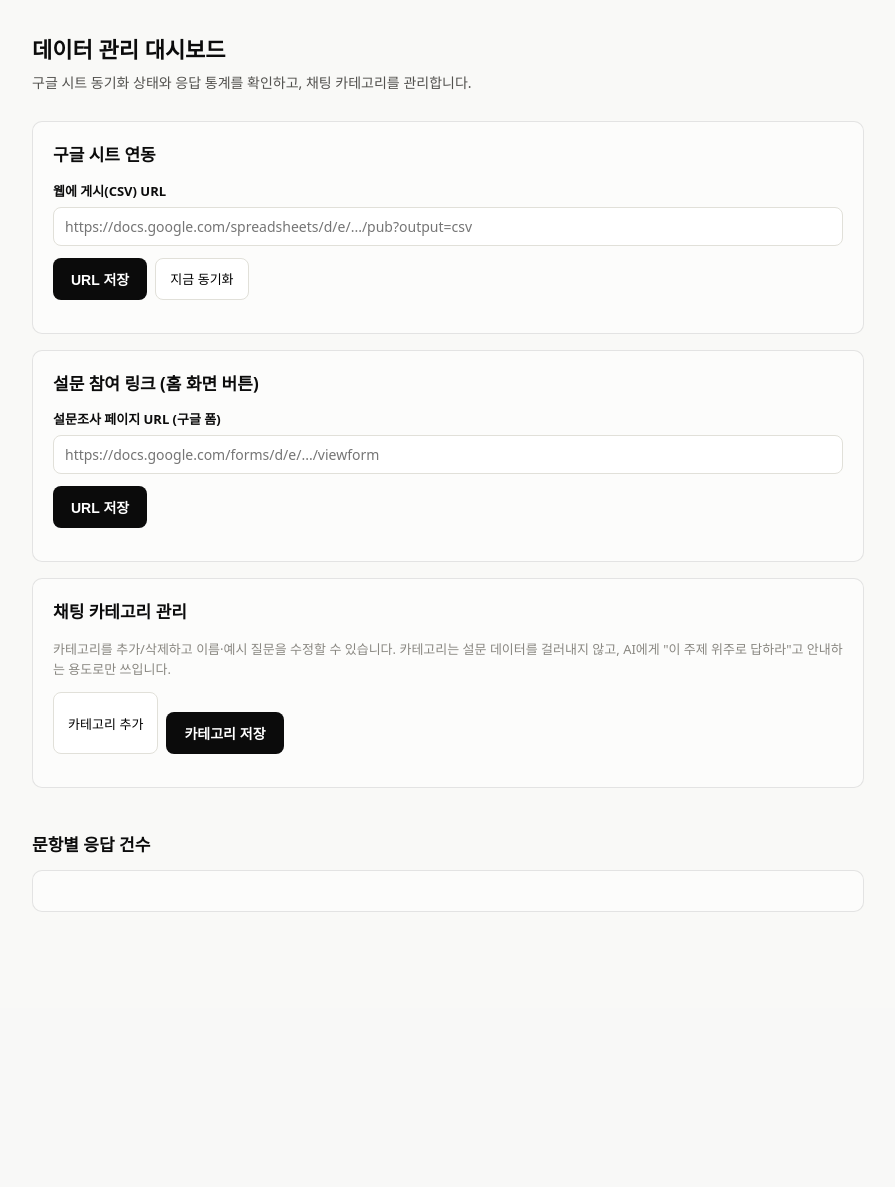
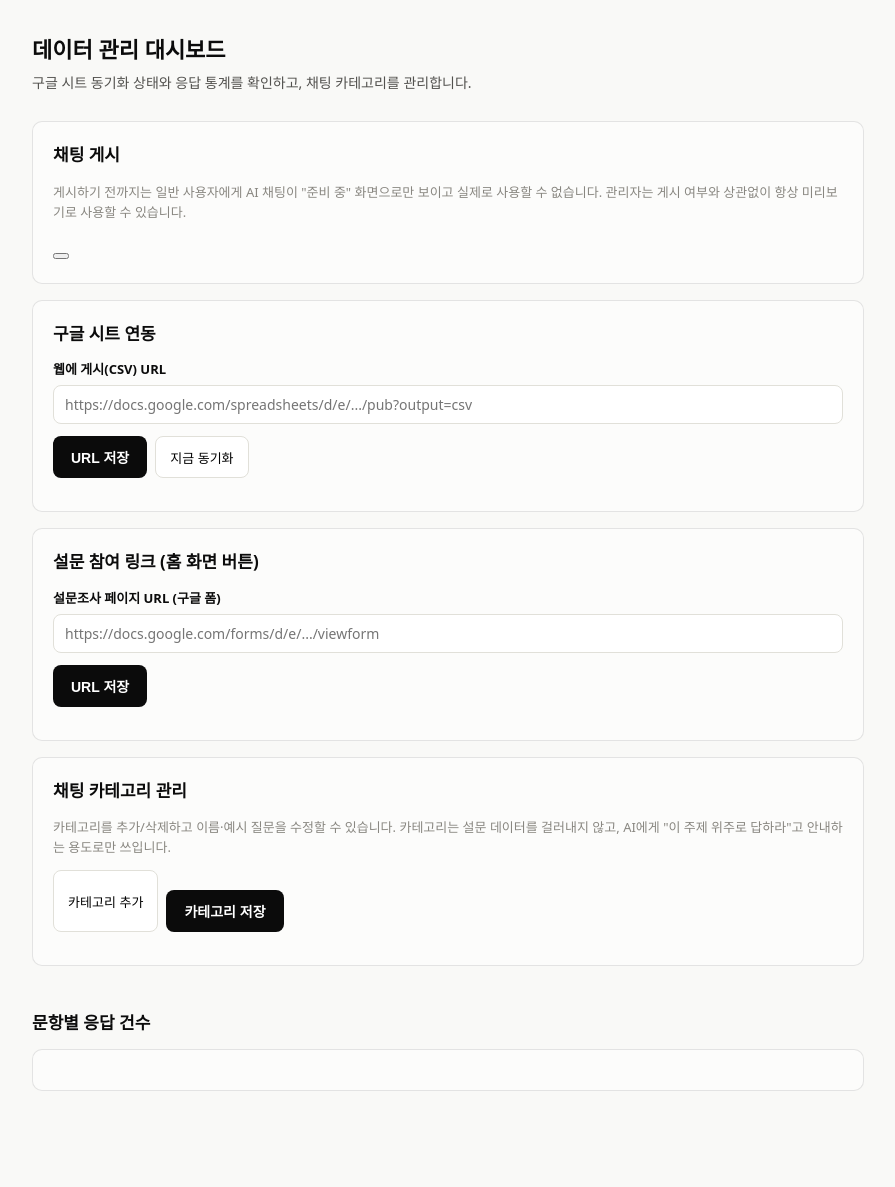
Before and after one commit to LSWCNE/KR_JP_Special, a FastAPI app: template app/templates/admin.html in a window 1280 px wide. Shown: the part 67-1254 px from the top of the page, without its empty margins (192-1087 px from the left). Before the commit the page ends 979 px from the top, so only its background shows below. Run offline with FastAPI, Linux system fonts and the light colour scheme; the template is opened without the code that fills it, so the values that code supplies are empty.

Commit message:
파일 수정

```diff
--- a/app/main.py
+++ b/app/main.py
@@ -9,14 +9,15 @@ from dotenv import load_dotenv
 
 load_dotenv()
 
-from fastapi import FastAPI, Form, Request
+from fastapi import Depends, FastAPI, Form, Request
 from fastapi.responses import RedirectResponse
 from fastapi.staticfiles import StaticFiles
 from fastapi.templating import Jinja2Templates
+from sqlalchemy.orm import Session
 
-from app.database import Base, engine
+from app.database import Base, engine, get_db
 from app.routers import admin, ai
-from app.services import admin_auth
+from app.services import admin_auth, sheet_sync
 
 Base.metadata.create_all(bind=engine)
 
@@ -32,8 +33,12 @@ app.include_router(ai.router)
 
 
 @app.get("/")
-def home(request: Request):
-    return templates.TemplateResponse(request, "chat.html", {"is_admin": admin_auth.is_admin_request(request)})
+def home(request: Request, db: Session = Depends(get_db)):
+    is_admin = admin_auth.is_admin_request(request)
+    return templates.TemplateResponse(request, "chat.html", {
+        "is_admin": is_admin,
+        "chat_published": sheet_sync.is_chat_published(db),
+    })
 
 
 @app.get("/admin")
--- a/app/schemas.py
+++ b/app/schemas.py
@@ -29,3 +29,7 @@ class CategoryIn(BaseModel):
 
 class CategoriesIn(BaseModel):
     categories: list[CategoryIn]
+
+
+class PublishIn(BaseModel):
+    published: bool
--- a/app/services/sheet_sync.py
+++ b/app/services/sheet_sync.py
@@ -23,6 +23,7 @@ CSV_URL_KEY = "csv_url"
 LAST_SYNCED_AT_KEY = "last_synced_at"
 LAST_SYNC_SUMMARY_KEY = "last_sync_summary"
 SURVEY_FORM_URL_KEY = "survey_form_url"
+CHAT_PUBLISHED_KEY = "chat_published"
 
 TIMESTAMP_HEADER_CANDIDATES = {"타임스탬프", "timestamp", "タイムスタンプ"}
 
@@ -40,6 +41,11 @@ def set_setting(db: Session, key: str, value: str):
         row = AppSetting(key=key, value=value)
         db.add(row)
     db.commit()
+
+
+def is_chat_published(db: Session) -> bool:
+    """관리자가 '게시'를 누르기 전까지는 기본적으로 미게시 상태."""
+    return get_setting(db, CHAT_PUBLISHED_KEY) == "true"
 
 
 def _row_hash(row: dict) -> str:
--- a/app/static/i18n.js
+++ b/app/static/i18n.js
@@ -24,9 +24,17 @@ const I18N = {
     "chat.generating": "답변을 생성하는 중...",
     "chat.error_prefix": "오류: ",
     "chat.example_prefix": "예시 질문 (클릭하면 바로 질문됩니다)",
+    "chat.not_published": "아직 채팅 서비스가 준비 중입니다. 조금만 기다려주세요.",
+    "chat.preview_banner": "⚠ 아직 게시되지 않았습니다. 지금은 관리자에게만 보이는 미리보기 화면입니다.",
 
     "admin.title": "데이터 관리 대시보드",
     "admin.subtitle": "구글 시트 동기화 상태와 응답 통계를 확인하고, 채팅 카테고리를 관리합니다.",
+    "admin.publish_section_title": "채팅 게시",
+    "admin.publish_hint": "게시하기 전까지는 일반 사용자에게 AI 채팅이 \"준비 중\" 화면으로만 보이고 실제로 사용할 수 없습니다. 관리자는 게시 여부와 상관없이 항상 미리보기로 사용할 수 있습니다.",
+    "admin.publish_status_on": "현재 상태: 게시됨 (사용자가 사용할 수 있습니다)",
+    "admin.publish_status_off": "현재 상태: 게시되지 않음 (사용자에게는 준비 중 화면만 보입니다)",
+    "admin.publish_btn": "게시하기",
+    "admin.unpublish_btn": "게시 취소",
     "admin.sheet_section_title": "구글 시트 연동",
     "admin.csv_label": "웹에 게시(CSV) URL",
     "admin.save_btn": "URL 저장",
@@ -80,9 +88,17 @@ const I18N = {
     "chat.generating": "回答を作成しています...",
     "chat.error_prefix": "エラー: ",
     "chat.example_prefix": "質問例(クリックするとすぐ質問できます)",
+    "chat.not_published": "まだチャットサービスは準備中です。もう少しお待ちください。",
+    "chat.preview_banner": "⚠ まだ公開されていません。現在は管理者にのみ見えるプレビュー画面です。",
 
     "admin.title": "データ管理ダッシュボード",
     "admin.subtitle": "Googleスプレッドシートの同期状況と回答統計を確認し、チャットカテゴリーを管理します。",
+    "admin.publish_section_title": "チャットの公開",
+    "admin.publish_hint": "公開するまでは、一般ユーザーにはAIチャットが「準備中」画面としてのみ表示され、実際には使用できません。管理者は公開状態に関係なく、常にプレビューとして利用できます。",
+    "admin.publish_status_on": "現在の状態: 公開中(ユーザーが利用できます)",
+    "admin.publish_status_off": "現在の状態: 未公開(ユーザーには準備中画面のみ表示されます)",
+    "admin.publish_btn": "公開する",
+    "admin.unpublish_btn": "公開を取り消す",
     "admin.sheet_section_title": "Googleスプレッドシート連携",
     "admin.csv_label": "ウェブに公開(CSV)のURL",
     "admin.save_btn": "URLを保存",
--- a/app/templates/admin.html
+++ b/app/templates/admin.html
@@ -4,6 +4,13 @@
 {% block content %}
 <h1 data-i18n="admin.title">데이터 관리 대시보드</h1>
 <p class="subtitle" data-i18n="admin.subtitle">구글 시트 동기화 상태와 응답 통계를 확인하고, 채팅 카테고리를 관리합니다.</p>
+
+<div class="card">
+  <h2 style="margin-top:0" data-i18n="admin.publish_section_title">채팅 게시</h2>
+  <p class="hint" data-i18n="admin.publish_hint">게시하기 전까지는 일반 사용자에게 AI 채팅이 "준비 중" 화면으로만 보이고 실제로 사용할 수 없습니다. 관리자는 게시 여부와 상관없이 항상 미리보기로 사용할 수 있습니다.</p>
+  <p style="margin-top:12px"><b id="publish-status-label"></b></p>
+  <button style="margin-top:12px" id="publish-toggle-btn"></button>
+</div>
 
 <div class="card">
   <h2 style="margin-top:0" data-i18n="admin.sheet_section_title">구글 시트 연동</h2>
@@ -45,6 +52,23 @@
 {% endblock %}
 {% block extra_script %}
 <script>
+let chatPublished = false;
+
+function renderPublishStatus() {
+  document.getElementById("publish-status-label").textContent = chatPublished
+    ? t("admin.publish_status_on")
+    : t("admin.publish_status_off");
+  const btn = document.getElementById("publish-toggle-btn");
+  btn.textContent = chatPublished ? t("admin.unpublish_btn") : t("admin.publish_btn");
+  btn.className = chatPublished ? "secondary" : "primary";
+}
+
+document.getElementById("publish-toggle-btn").addEventListener("click", async () => {
+  const res = await api("/api/admin/publish", { method: "POST", body: JSON.stringify({ published: !chatPublished }) });
+  chatPublished = res.chat_published;
+  renderPublishStatus();
+});
+
 async function loadSettings() {
   const s = await api("/api/admin/settings");
   document.getElementById("csv-url").value = s.csv_url || "";
@@ -52,6 +76,8 @@ async function loadSettings() {
   document.getElementById("sync-status").textContent = s.last_synced_at
     ? t("admin.last_sync_prefix") + s.last_synced_at.slice(0, 19).replace("T", " ")
     : t("admin.no_sync_yet");
+  chatPublished = !!s.chat_published;
+  renderPublishStatus();
 }
 
 document.getElementById("save-url-btn").addEventListener("click", async () => {
```
Also changed, not shown: app/routers/admin.py (+8 -1 lines), app/routers/ai.py (+6 -3 lines), app/templates/chat.html (+15 -0 lines), README.md, kj_exchange.db.
